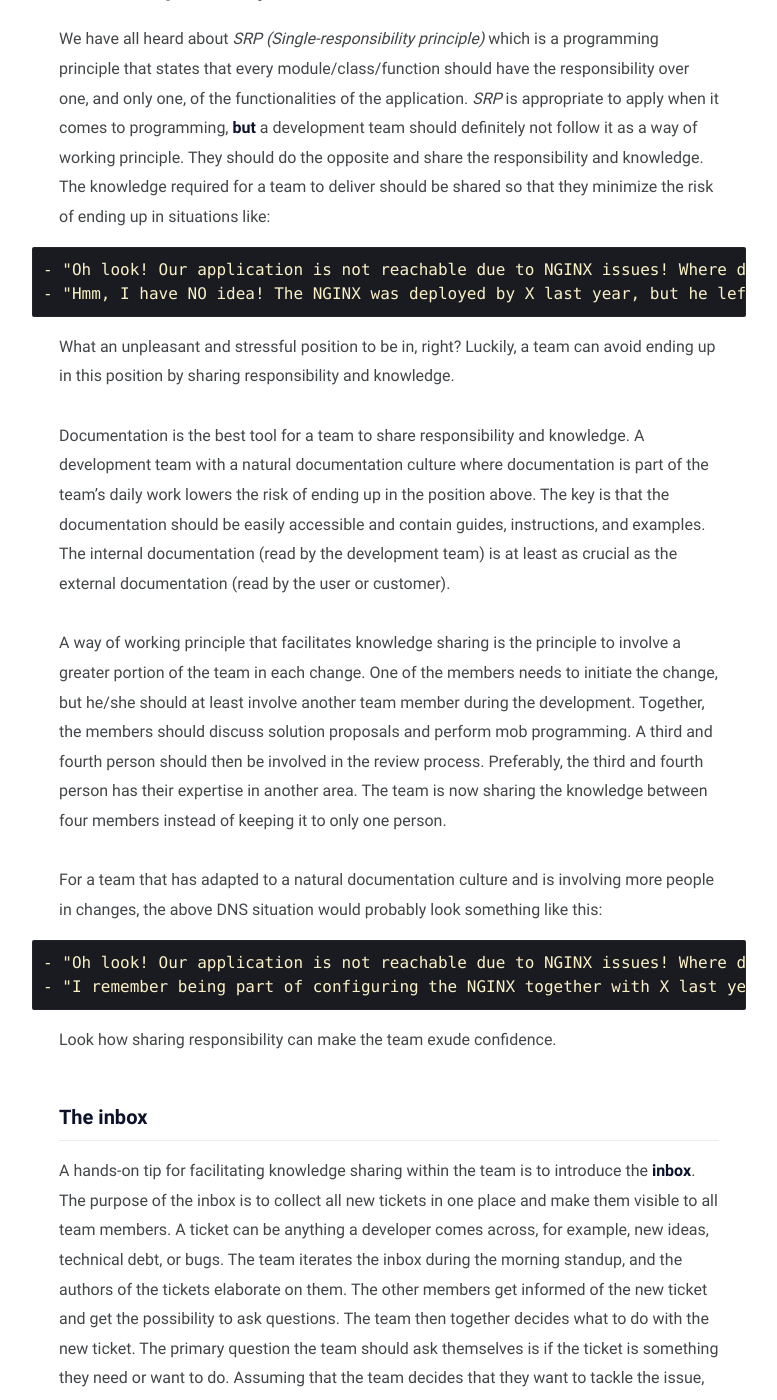
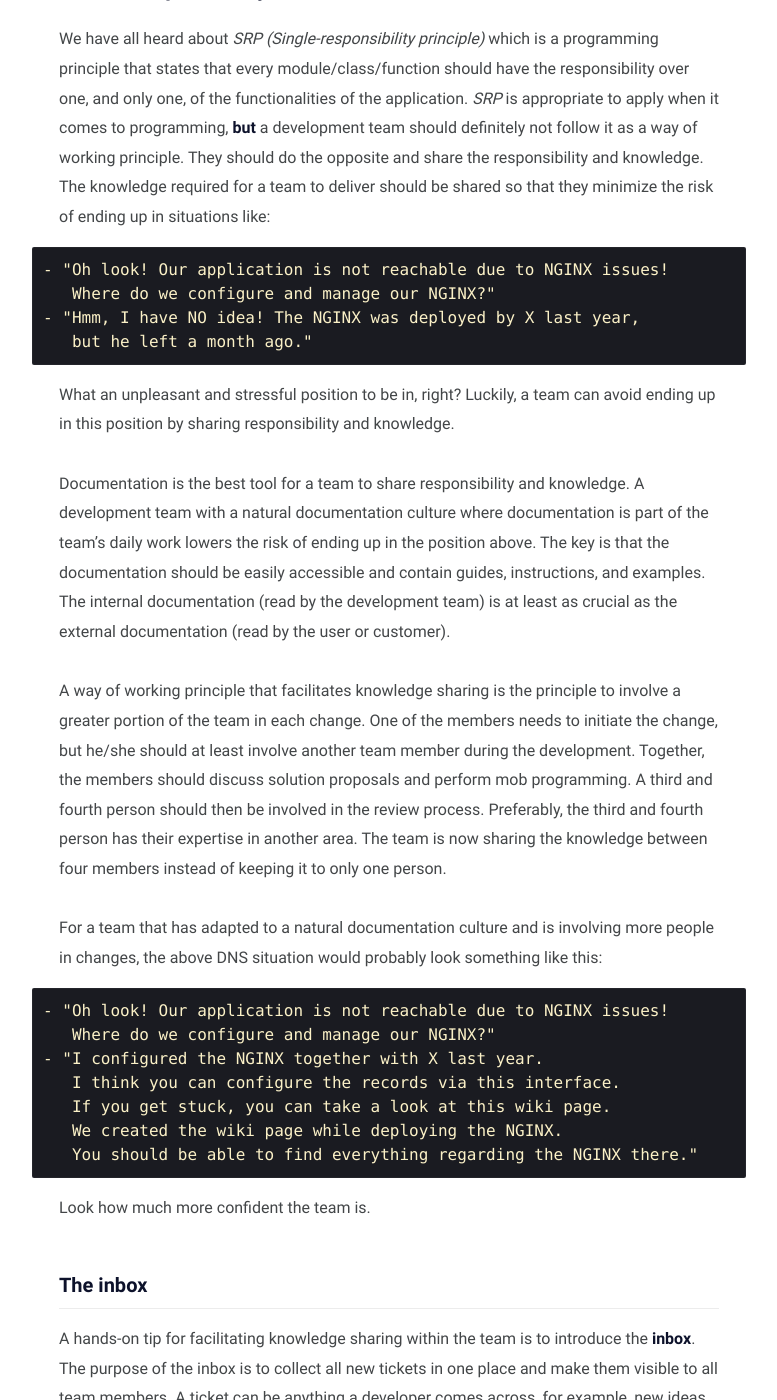
Before and after one commit to mile95/old-blog, a Jekyll site: the page built from _posts/dev-team/2022-07-24-dev-team.md, in a window 1280 px wide and 1400 px high, scrolled down 676 px. Shown: the whole window, without its empty margins (251-1028 px from the left). Built offline with Jekyll 4.4.1, drawn with Linux system fonts in a browser that asks for light colours; some of the changed text lies outside the part shown.

Commit message:
some more touches

```diff
--- a/_posts/dev-team/2022-07-24-dev-team.md
+++ b/_posts/dev-team/2022-07-24-dev-team.md
@@ -19,8 +19,10 @@ _SRP_ is appropriate to apply when it comes to programming, **but** a developmen
 They should do the opposite and share the responsibility and knowledge.
 The knowledge required for a team to deliver should be shared so that they minimize the risk of ending up in situations like:
 
-    - "Oh look! Our application is not reachable due to NGINX issues! Where do we configure and manage our NGINX?"
-    - "Hmm, I have NO idea! The NGINX was deployed by X last year, but he left a month ago, and he was the only one that knew about the NGINX."
+    - "Oh look! Our application is not reachable due to NGINX issues!
+       Where do we configure and manage our NGINX?"
+    - "Hmm, I have NO idea! The NGINX was deployed by X last year,
+       but he left a month ago."
 
 What an unpleasant and stressful position to be in, right?
 Luckily, a team can avoid ending up in this position by sharing responsibility and knowledge.
@@ -35,10 +37,15 @@ One of the members needs to initiate the change, but he/she should at least invo
 
 For a team that has adapted to a natural documentation culture and is involving more people in changes, the above DNS situation would probably look something like this:
 
-    - "Oh look! Our application is not reachable due to NGINX issues! Where do we configure and manage our NGINX?"
-    - "I remember being part of configuring the NGINX together with X last year. I think you can configure the records via this interface. If you get stuck, you can take a look at this wiki page that we created while deploying the NGINX. You should be able to find instructions regarding how to configure the NGINX."
+    - "Oh look! Our application is not reachable due to NGINX issues!
+       Where do we configure and manage our NGINX?"
+    - "I configured the NGINX together with X last year.
+       I think you can configure the records via this interface.
+       If you get stuck, you can take a look at this wiki page.
+       We created the wiki page while deploying the NGINX.
+       You should be able to find everything regarding the NGINX there."
 
-Look how sharing responsibility can make the team exude confidence.
+Look how much more confident the team is.
 
 ### The inbox
 
@@ -90,10 +97,10 @@ I will elaborate on some dos and don't when it comes to aligning the vision and
 
 The question that should echo in the developers corner of the office is **why, why, and why**.
 
-    - Why should we enable this?
-    - Why did you go with X instead of Y in this change?
-    - Why are we adding this endpoint to our API?
-    - Why did we add this dropdown menu over here?
+    - "Why should we enable this?"
+    - "Why did you go with X instead of Y in this change?"
+    - "Why are we adding this endpoint to our API?"
+    - "Why did we add this dropdown menu over here?"
 
 The team members are forcing each other to explain and expose their vision daily by asking these why questions.
 The responses are perfect starting points for a discussion.
```
